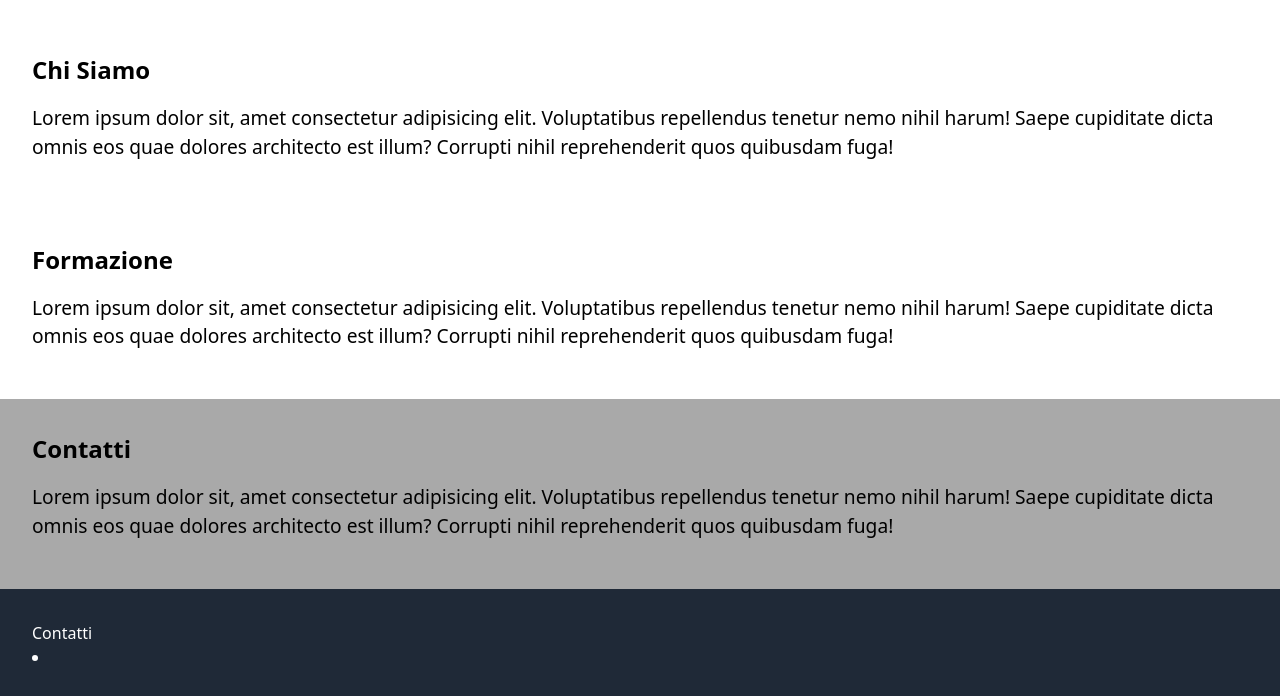
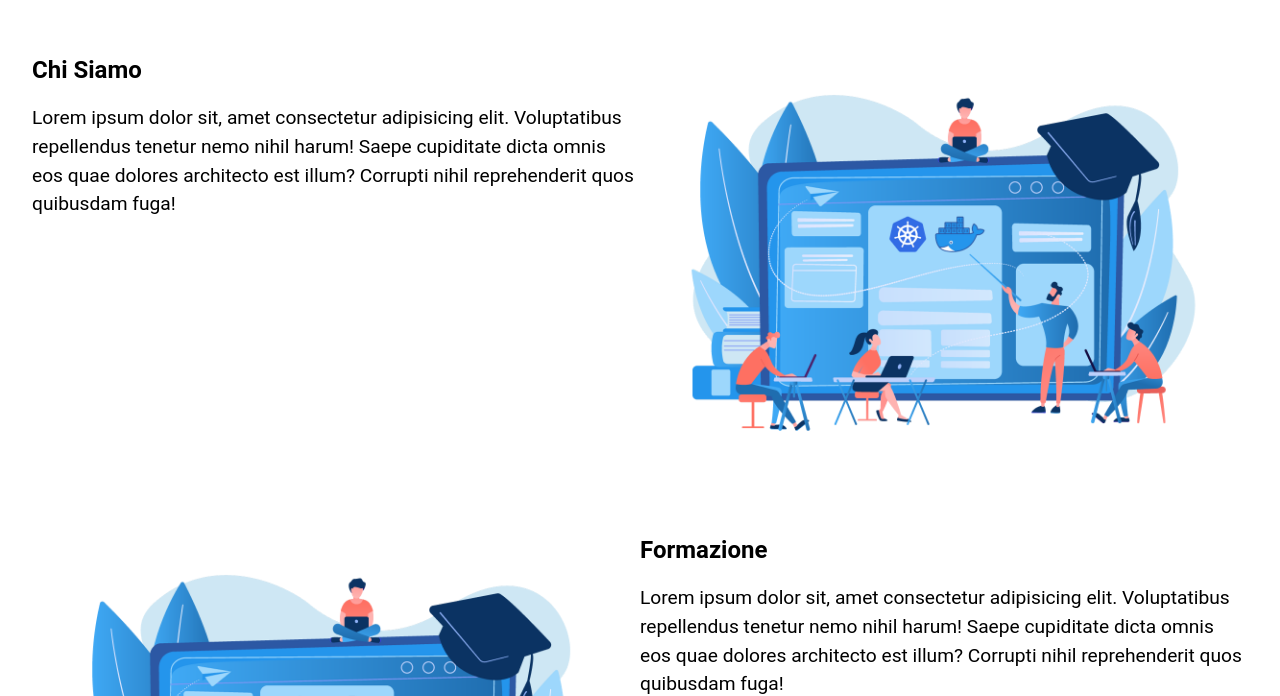
Before and after one commit to TylerDurden230/koiia, a Next.js app: page / in a window 1280 px wide. Shown: the part 844-1540 px from the top of the page. Built offline with nearby package versions, Linux system fonts and the light colour scheme.

Commit message:
img positioning in sections

```diff
--- a/components/Section.tsx
+++ b/components/Section.tsx
@@ -1,24 +1,32 @@
-import React from 'react'
+import React from "react";
 
 type Props = {
-    title?: string,
-    children?: React.ReactNode,
-    image?: string,
-    backgroundColor?: string,
-}
+  title?: string;
+  children?: React.ReactNode;
+  image?: string;
+  rightImg?: boolean;
+  backgroundColor?: string;
+};
 
-const Section = ({title, image, children, backgroundColor} : Props) => {
+const Section = ({ title, image, children, backgroundColor, rightImg }: Props) => {
   return (
-    <section id={title} style={{backgroundColor: `${backgroundColor}`}}>
-        {image && <div>
-            <img src={image} alt="" />
-        </div>}
+    <section id={title} style={{ backgroundColor: `${backgroundColor}` }}>
+      {image && !rightImg  && (
         <div>
-            <h2>{title}</h2>
-            {children}
+          <img src={image} alt=""/>
         </div>
+      )}
+      <div>
+        <h2>{title}</h2>
+        {children}
+      </div>
+      {image && rightImg && (
+        <div>
+          <img src={image} alt=""/>
+        </div>
+      )}
     </section>
-  )
-}
+  );
+};
 
-export default Section
+export default Section;
--- a/pages/index.tsx
+++ b/pages/index.tsx
@@ -21,7 +21,7 @@ export default function Home() {
             ducimus!
           </p>
         </Cover>
-        <Section title={"Chi Siamo"} image={""}>
+        <Section title={"Chi Siamo"} image={"/koiia-home-img.png"} rightImg={true}>
           <p>
             Lorem ipsum dolor sit, amet consectetur adipisicing elit.
             Voluptatibus repellendus tenetur nemo nihil harum! Saepe cupiditate
@@ -29,7 +29,7 @@ export default function Home() {
             reprehenderit quos quibusdam fuga!
           </p>
         </Section>
-        <Section title={"Formazione"} image={""}>
+        <Section title={"Formazione"} image={"/koiia-home-img.png"}>
           <p>
             Lorem ipsum dolor sit, amet consectetur adipisicing elit.
             Voluptatibus repellendus tenetur nemo nihil harum! Saepe cupiditate
@@ -37,7 +37,7 @@ export default function Home() {
             reprehenderit quos quibusdam fuga!
           </p>
         </Section>
-        <Section title={"Contatti"} image={""} backgroundColor="darkgrey" >
+        <Section title={"Contatti"} image={"/koiia-home-img.png"} backgroundColor="darkgrey" rightImg={true}>
           <div>
 
           </div>
--- a/styles/globals.css
+++ b/styles/globals.css
@@ -16,12 +16,20 @@
   }
 }
 
+* {
+  box-sizing: border-box;
+  margin: 0;
+  padding: 0;
+  font-family: 'Roboto', sans-serif;
+}
+
 html {
   scroll-behavior: smooth;
 }
 
 body {
   min-height: 100vh;
+  overflow-x: hidden;
 }
 
 section {
@@ -35,6 +43,11 @@ section p{
   font-weight: 400;
   line-height: 1.5;
   margin-bottom: 1rem;
+}
+
+section img {
+  margin: 1rem;
+  max-width: 45vw;
 }
 
 footer {
```
